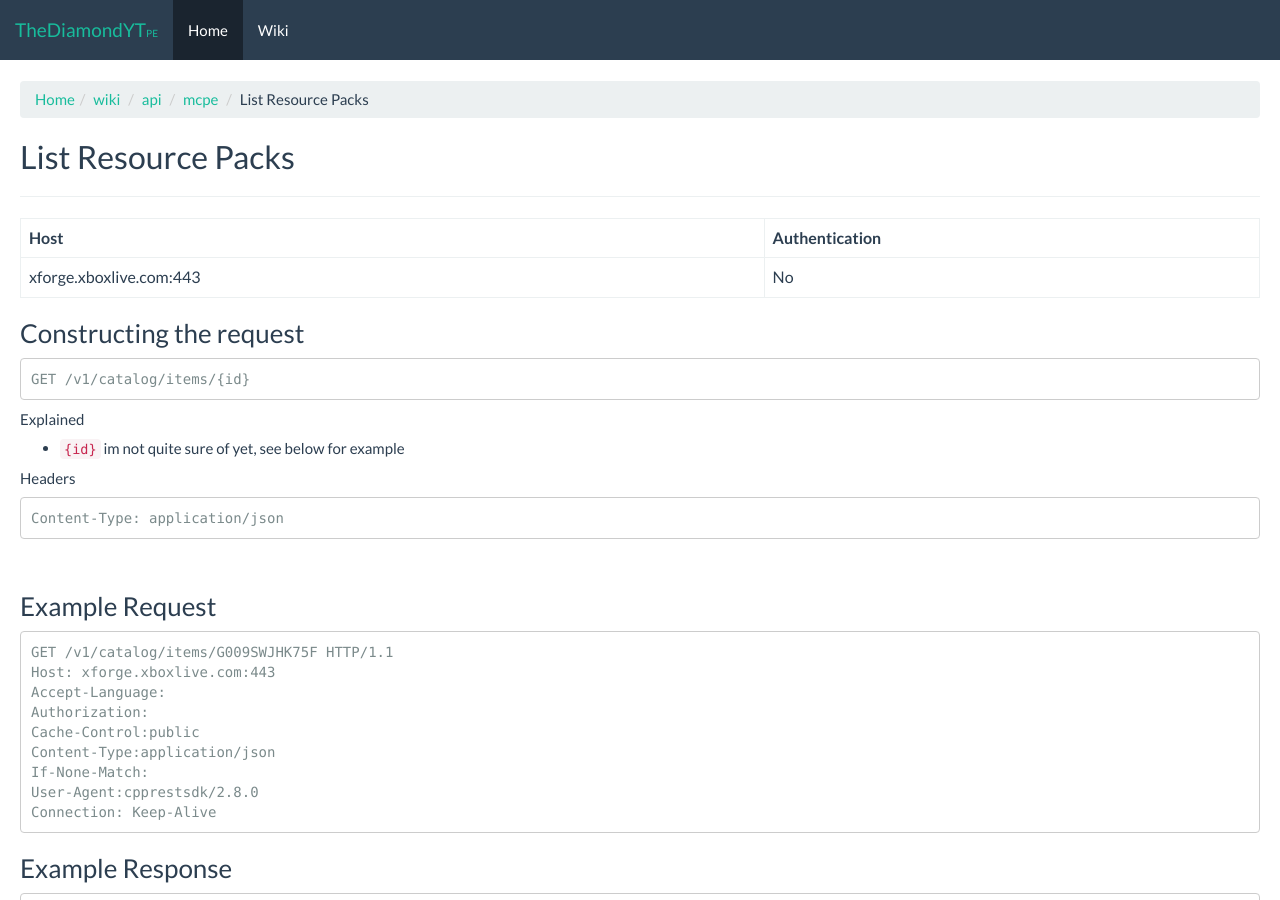
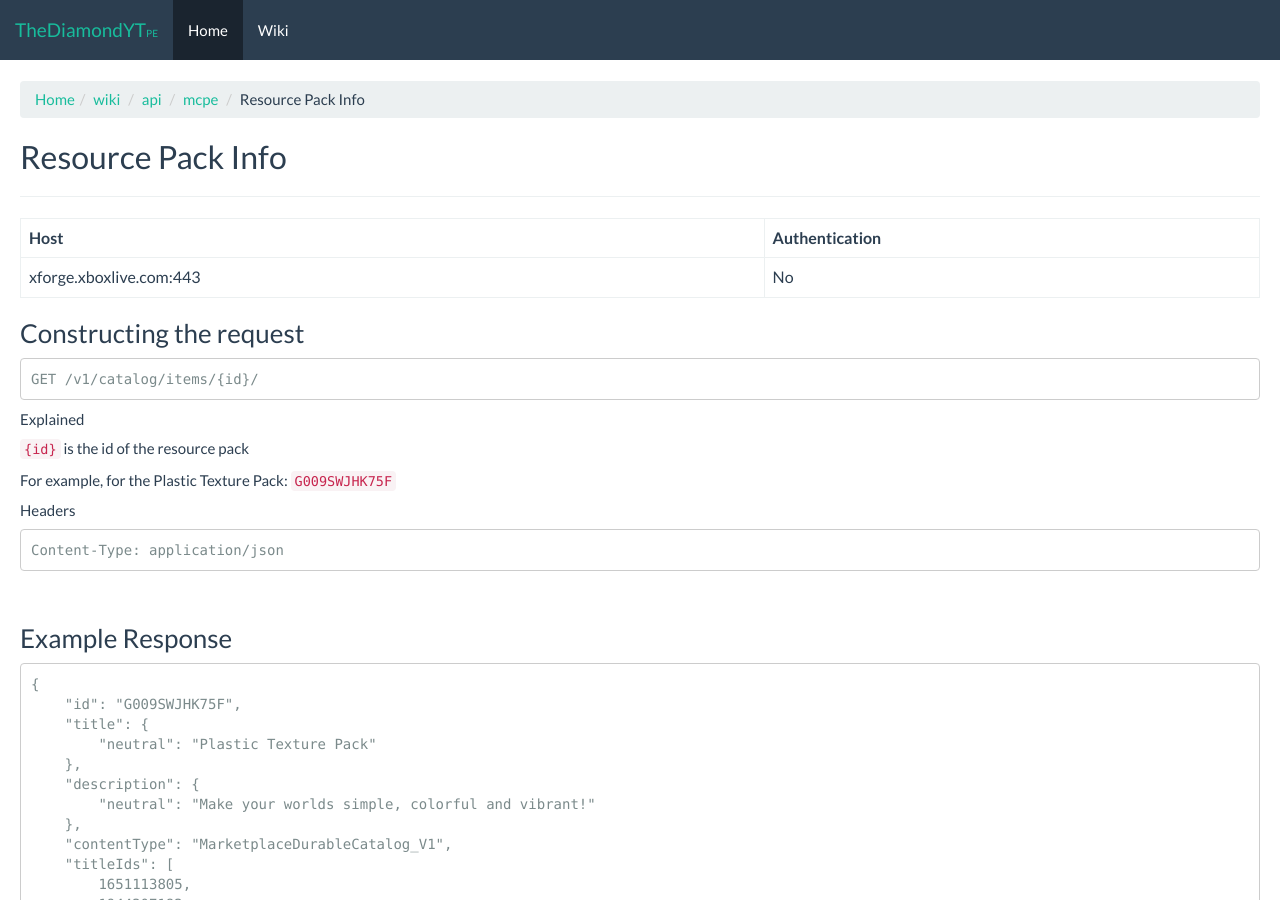
Before and after one commit to TheDiamondYT1/pe.thediamondyt.tk, a Jekyll site: the page built from _wiki/api/mcpe/endpoints/ResourcePackInfo.md, in a window 1280 px wide and 900 px high. Built offline with Jekyll 4.4.1, drawn with Linux system fonts in a browser that asks for light colours.

````diff
--- a/_wiki/api/mcpe/endpoints/ListResourcePacks.md
+++ b/_wiki/api/mcpe/endpoints/ResourcePackInfo.md
@@ -1,9 +1,9 @@
 ---
-title: MCPE API | List Resource Packs
-permalink: /wiki/api/mcpe/list-resource-packs/
-shortname: List Resource Packs
+title: MCPE API | Resource Pack Info
+permalink: /wiki/api/mcpe/resource-pack-info/
+shortname: Resource Pack Info
 ---
-## List Resource Packs
+## Resource Pack Info
 
 ---
 
@@ -13,11 +13,13 @@
 
 ### Constructing the request
 ```
-GET /v1/catalog/items/{id}
+GET /v1/catalog/items/{id}/
 ```
 
 ##### Explained
-* `{id}` im not quite sure of yet, see below for example
+`{id}` is the id of the resource pack
+
+For example, for the Plastic Texture Pack: `G009SWJHK75F`
 
 ##### Headers
 ```
@@ -25,20 +27,6 @@
 ```
 
 <br>
-### Example Request
-
-```
-GET /v1/catalog/items/G009SWJHK75F HTTP/1.1
-Host: xforge.xboxlive.com:443
-Accept-Language:
-Authorization:
-Cache-Control:public
-Content-Type:application/json
-If-None-Match:
-User-Agent:cpprestsdk/2.8.0
-Connection: Keep-Alive
-```
-
 ### Example Response
 
 ```
````
Also changed, not shown: _wiki/api/mcpe/Info.md (+0 -1 lines), _wiki/api/realms/endpoints/ListEndpoints.md (+2 -3 lines), _wiki/api/realms/endpoints/WorldInfo.md (added, +69 -0 lines).
